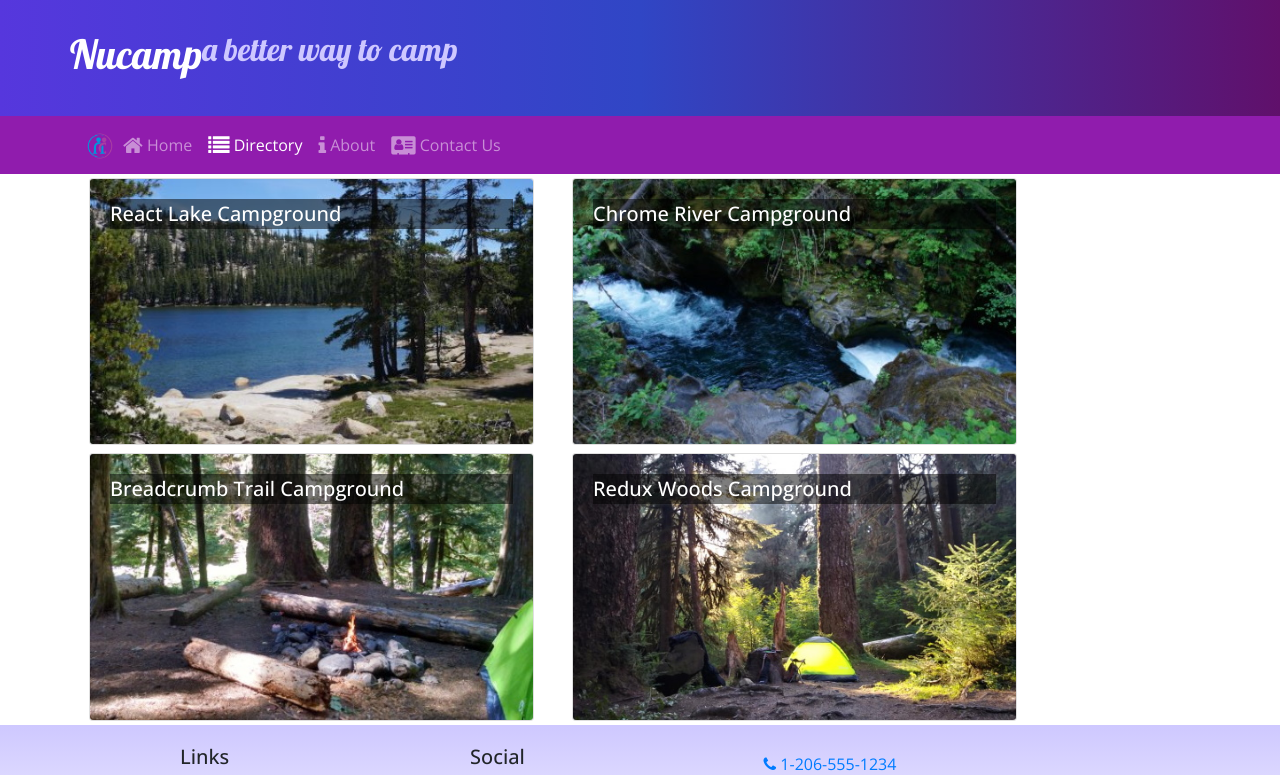
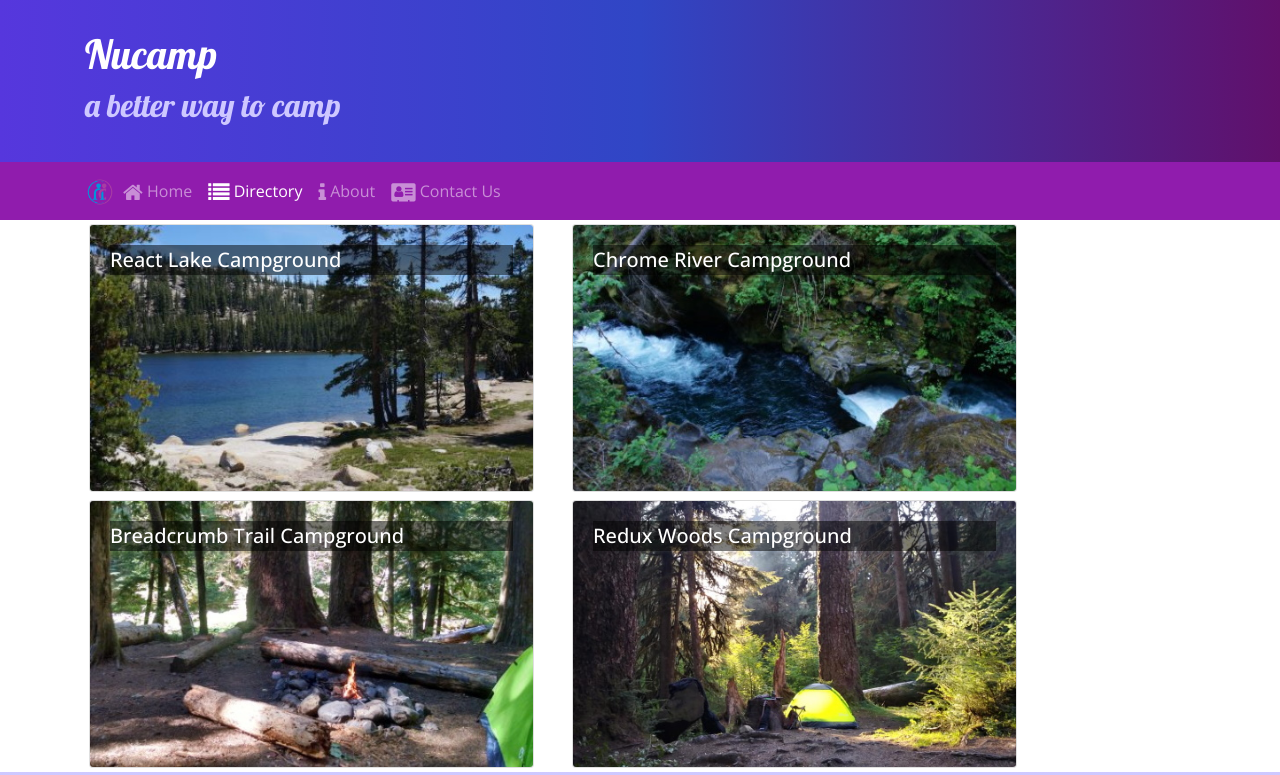
Before and after one commit to mrwhiterk/Nucamp-course-work, a React (Create React App) app in the folder 3-React/nucampsite/: page /directory in a window 1280 px wide. Shown: the top 775 px of the page. Built offline with nearby package versions, Linux system fonts and the light colour scheme.

Commit message:
finished react route parameters

```diff
--- a/3-React/nucampsite/src/components/CampsiteInfoComponent.js
+++ b/3-React/nucampsite/src/components/CampsiteInfoComponent.js
@@ -52,7 +52,7 @@
       <div className="container">
         <div className="row">
           <RenderCampsite campsite={props.campsite} />
-          <RenderComments comments={props.campsite.comments} />
+          <RenderComments comments={props.comments} />
         </div>
       </div>
     );
--- a/3-React/nucampsite/src/components/DirectoryComponent.js
+++ b/3-React/nucampsite/src/components/DirectoryComponent.js
@@ -1,13 +1,16 @@
 import React from "react";
 import { Card, CardImg, CardImgOverlay, CardTitle } from "reactstrap";
+import { Link } from "react-router-dom";
 
 function RenderDirectoryItem({ campsite }) {
   return (
     <Card>
-      <CardImg width="100%" src={campsite.image} alt={campsite.name} />
-      <CardImgOverlay>
-        <CardTitle>{campsite.name}</CardTitle>
-      </CardImgOverlay>
+      <Link to={`/directory/${campsite.id}`}>
+        <CardImg width="100%" src={campsite.image} alt={campsite.name} />
+        <CardImgOverlay>
+          <CardTitle>{campsite.name}</CardTitle>
+        </CardImgOverlay>
+      </Link>
     </Card>
   );
 }
--- a/3-React/nucampsite/src/components/HeaderComponent.js
+++ b/3-React/nucampsite/src/components/HeaderComponent.js
@@ -32,10 +32,8 @@
       <>
         <Jumbotron fluid>
           <div className="container">
-            <div className="row">
-              <h1>Nucamp</h1>
-              <h2>a better way to camp</h2>
-            </div>
+            <h1>Nucamp</h1>
+            <h2>a better way to camp</h2>
           </div>
         </Jumbotron>
         <Navbar dark sticky="top" expand="md">
--- a/3-React/nucampsite/src/components/MainComponent.js
+++ b/3-React/nucampsite/src/components/MainComponent.js
@@ -34,6 +34,21 @@
       );
     };
 
+    const CampsiteWithId = ({ match }) => {
+      return (
+        <CampsiteInfo
+          campsite={
+            this.state.campsites.filter(
+              (campsite) => campsite.id === +match.params.campsiteId
+            )[0]
+          }
+          comments={this.state.comments.filter(
+            (comment) => comment.campsiteId === +match.params.campsiteId
+          )}
+        />
+      );
+    };
+
     return (
       <div>
         <Header />
@@ -44,6 +59,7 @@
             path="/directory"
             render={() => <Directory campsites={this.state.campsites} />}
           />
+          <Route path="/directory/:campsiteId" component={CampsiteWithId} />
           <Route exact path="/contactus" component={Contact} />
           <Redirect to="/home" />
         </Switch>
```
